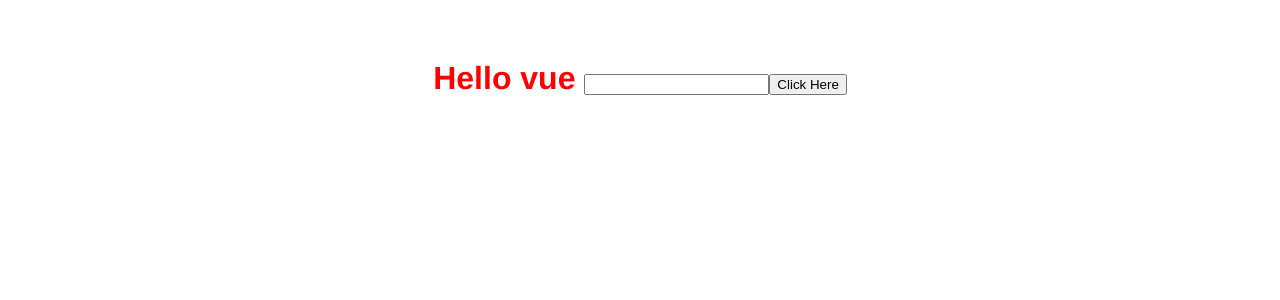
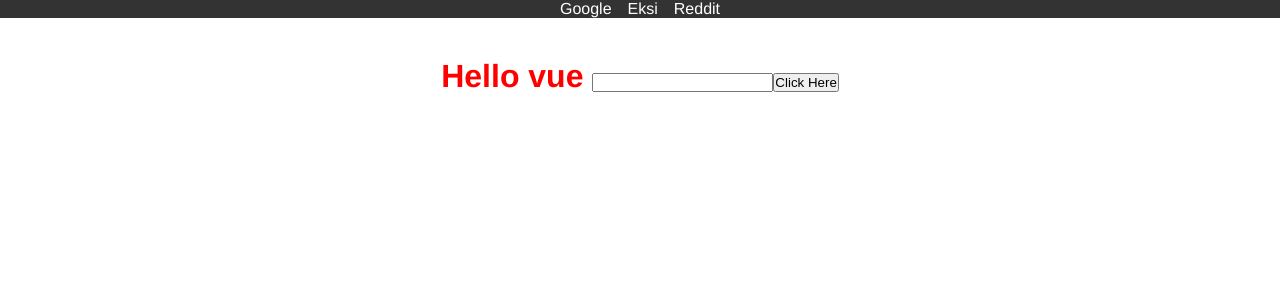
Before and after one commit to turkaytunc/vue-hello, a Vue app: page / in a window 1280 px wide. Shown: the top 300 px of the page. Built offline with nearby package versions, Linux system fonts and the light colour scheme.

Commit message:
add: navbar component

```diff
--- a/src/App.vue
+++ b/src/App.vue
@@ -1,12 +1,17 @@
-<template><HelloWorld msg="vue" /> </template>
+<template>
+  <Navbar />
+  <HelloWorld msg="vue" />
+</template>
 
 <script>
 import HelloWorld from './components/HelloWorld.vue';
+import Navbar from './components/Navbar.vue';
 
 export default {
   name: 'App',
   components: {
     HelloWorld,
+    Navbar,
   },
 };
 </script>
@@ -18,6 +23,14 @@ export default {
   -moz-osx-font-smoothing: grayscale;
   text-align: center;
   color: #2c3e50;
-  margin-top: 60px;
+}
+
+*,
+*::before,
+*::after {
+  box-sizing: border-box;
+  margin: 0;
+  vertical-align: baseline;
+  padding: 0;
 }
 </style>
--- /dev/null
+++ b/src/components/Navbar.vue
@@ -0,0 +1,28 @@
+<template>
+  <nav class="nav-bar">
+    <a href="http://www.google.com" target="blank">Google</a>
+    <a href="http://www.eksisozluk.com" target="blank">Eksi</a>
+    <a href="http://www.reddit.com" target="blank">Reddit</a>
+  </nav>
+</template>
+
+<script>
+export default {
+  name: 'Navbar',
+};
+</script>
+
+<style>
+.nav-bar {
+  background-color: #333;
+  color: white;
+  width: 100%;
+}
+a {
+  color: white;
+  text-decoration: none;
+}
+a:not(:first-child) {
+  padding-left: 1rem;
+}
+</style>
```
